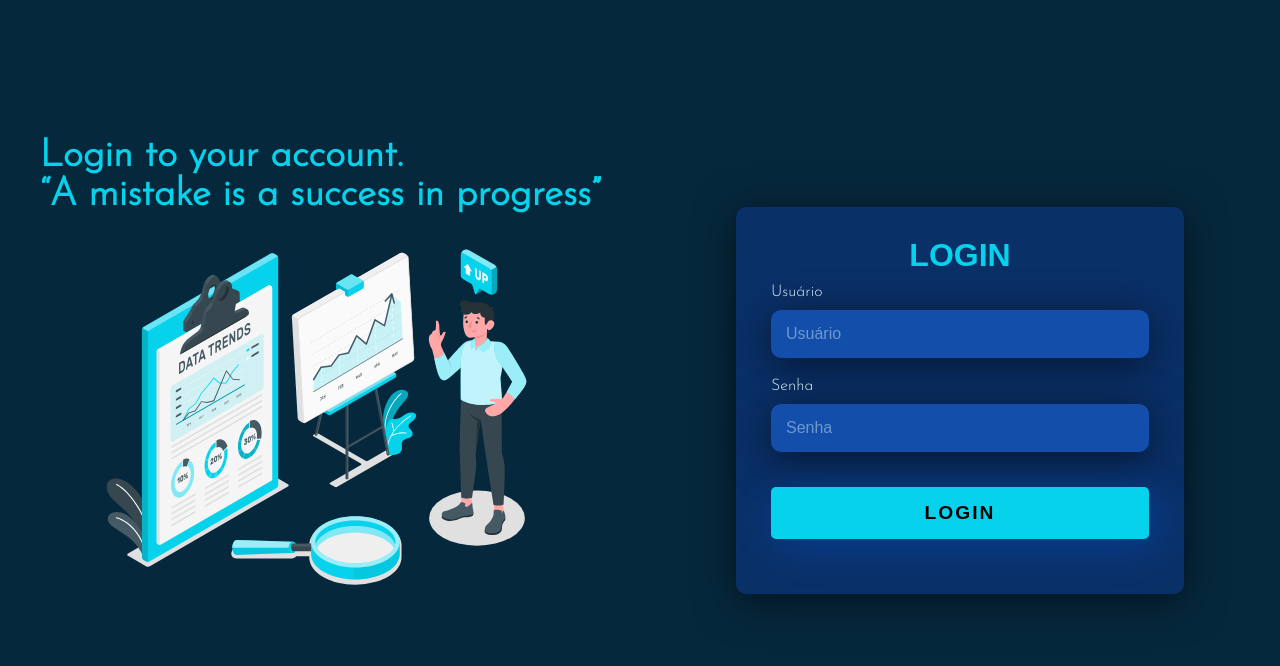
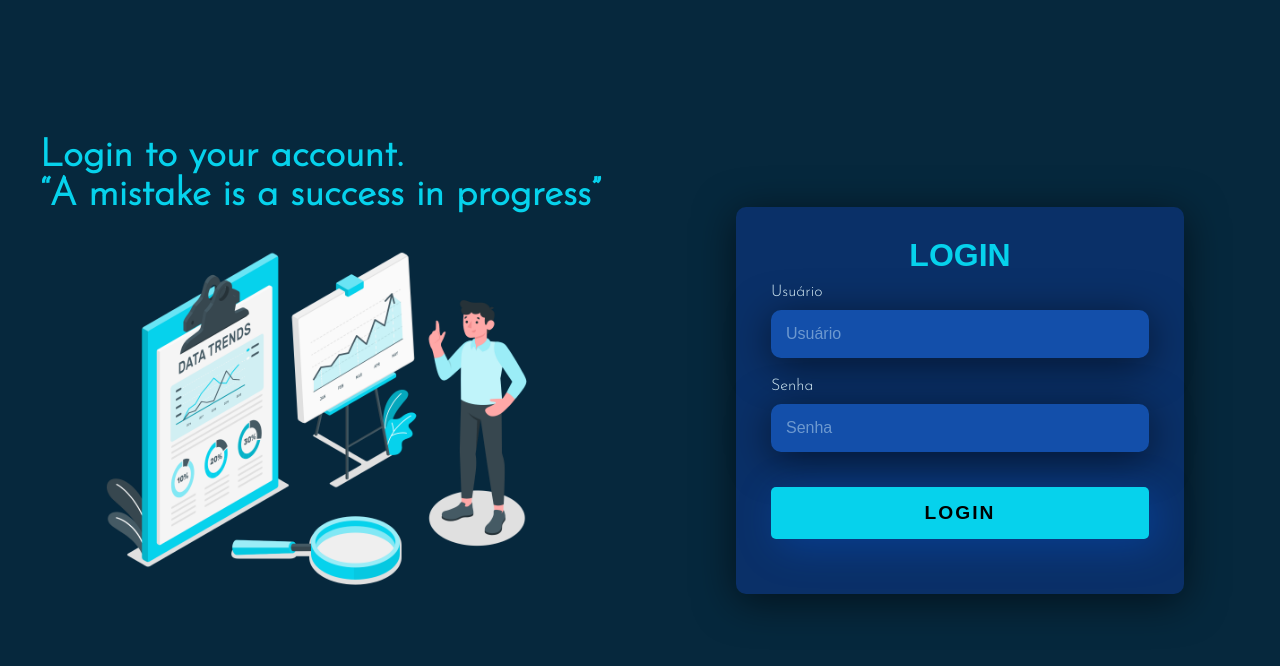
Before and after one commit to Henrik-0/Site, a plain HTML site: page index.html in a window 1280 px wide. Drawn offline with Linux system fonts and the light colour scheme; a web font is replaced by a local one.

Commit message:
svg to png

```diff
--- a/index.html
+++ b/index.html
@@ -15,7 +15,7 @@
                 <br>
                 <q>A mistake is a success in progress</q>
             </h1>
-            <img src="../images/login_image.svg" class="left-login-image" alt="Sample image">
+            <img src="../images/login_image.png" class="left-login-image" alt="Sample image">
         </section>
         <section class="right-login">
             <div class="card-login">
```
Also changed, not shown: login/index.html (+1 -1 lines), images/login_image.png (added), images/login_image.svg (deleted).
